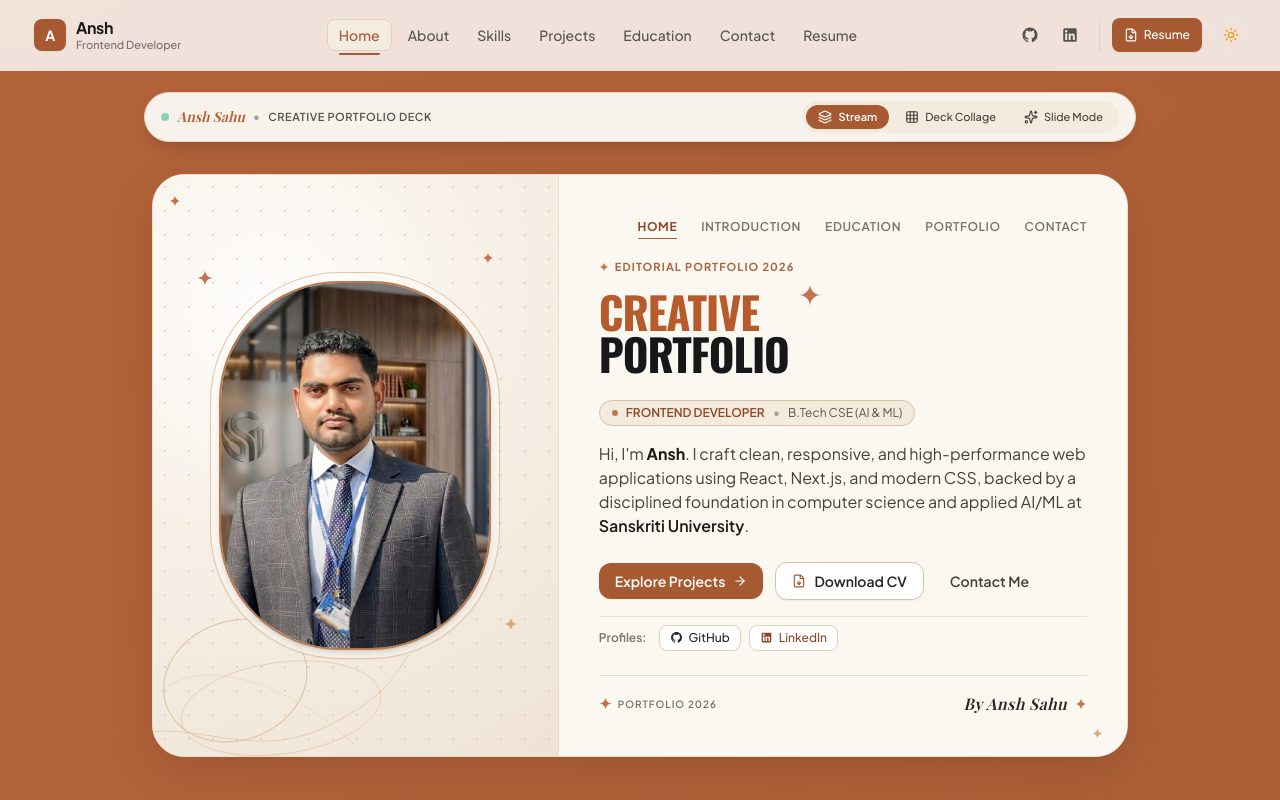
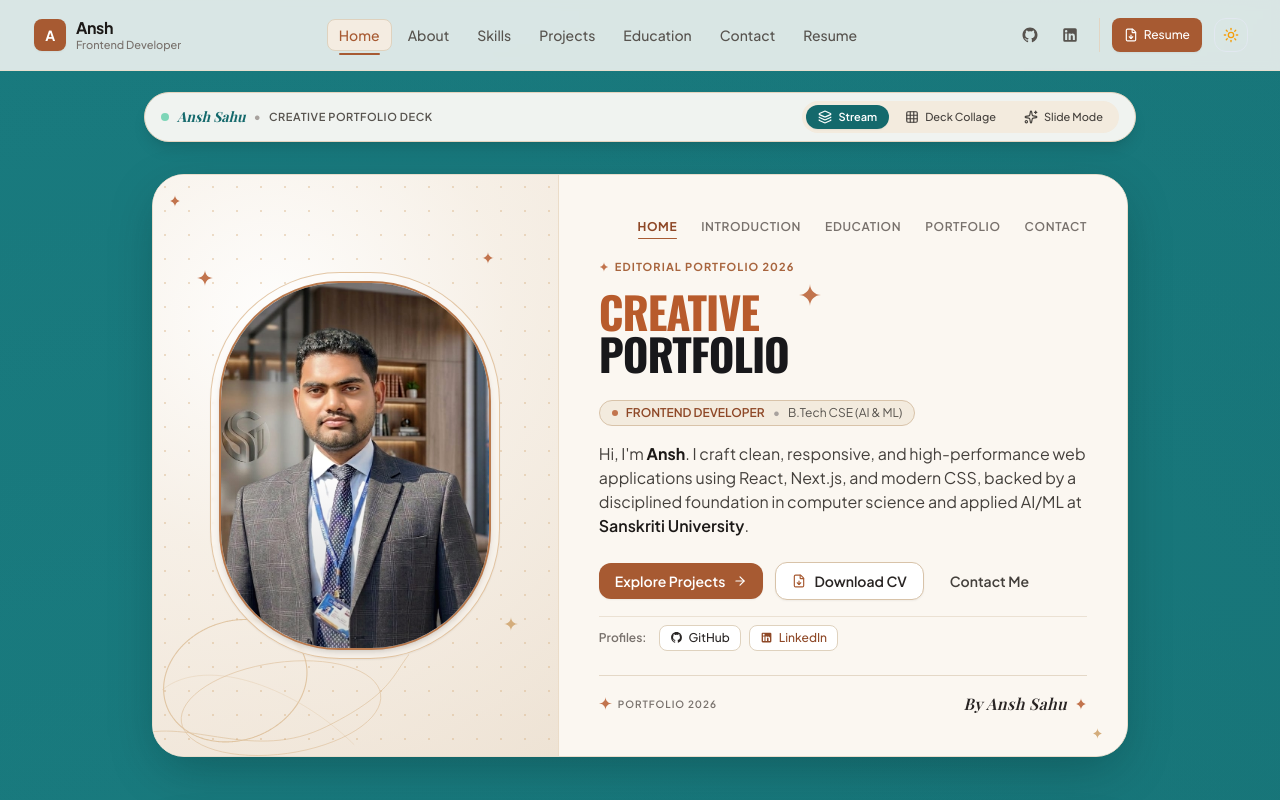
Before and after one commit to ansh-sahu-tech/My-Portfolio, a React (Vite) app: page / in a window 1280 px wide. Shown: the top 800 px of the page. Built offline with nearby package versions, Linux system fonts and the light colour scheme; a web font is replaced by a local one.

Commit message:
sections

```diff
--- a/index.html
+++ b/index.html
@@ -4,7 +4,7 @@
     <meta charset="UTF-8" />
     <link rel="icon" type="image/svg+xml" href="/favicon.svg" />
     <meta name="viewport" content="width=device-width, initial-scale=1.0" />
-    <meta name="theme-color" content="#a75a32" />
+    <meta name="theme-color" content="#14696c" />
 
     <!-- Primary SEO Meta Tags -->
     <title>Ansh | Frontend Developer Portfolio</title>
@@ -31,7 +31,7 @@
     <link rel="preconnect" href="https://fonts.gstatic.com" crossorigin>
     <link href="https://fonts.googleapis.com/css2?family=Cormorant+Garamond:ital,wght@0,500;0,600;1,400;1,600&family=Inter:wght@300;400;500;600;700;800&family=Oswald:wght@500;600;700&family=Playfair+Display:ital,wght@0,600;0,700;1,400;1,600&family=Plus+Jakarta+Sans:wght@400;500;600;700;800&display=swap" rel="stylesheet">
   </head>
-  <body class="terracotta-canvas text-stone-900 antialiased selection:bg-[#ecd7ca] selection:text-[#743d23] overflow-x-hidden min-h-screen">
+  <body class="teal-canvas text-stone-900 antialiased selection:bg-[#daf1f2] selection:text-[#062426] overflow-x-hidden min-h-screen">
     <div id="root"></div>
     <script type="module" src="/src/main.tsx"></script>
   </body>
--- a/src/components/editorial/DeckGridCollage.tsx
+++ b/src/components/editorial/DeckGridCollage.tsx
@@ -12,7 +12,7 @@ export const DeckGridCollage: React.FC<DeckGridCollageProps> = ({ onSelectCard }
       {/* 1. Large Top Hero Slide Card */}
       <div
         onClick={() => onSelectCard('hero')}
-        className="cursor-pointer group relative rounded-2xl sm:rounded-3xl overflow-hidden bg-[#fbf7f1] border border-[#e4d5c0] shadow-[0_12px_36px_-6px_rgba(45,18,5,0.35)] transition-all duration-300 hover:scale-[1.01] hover:shadow-[0_20px_45px_-6px_rgba(45,18,5,0.45)]"
+        className="cursor-pointer group relative rounded-2xl sm:rounded-3xl overflow-hidden bg-[#fbf7f1] border border-[#e4d5c0] shadow-[0_12px_36px_-6px_rgba(6,36,38,0.4)] transition-all duration-300 hover:scale-[1.01] hover:shadow-[0_20px_45px_-6px_rgba(6,36,38,0.55)]"
       >
         <div className="grid grid-cols-12 min-h-[220px] sm:min-h-[280px]">
           {/* Left Cameo Frame */}
--- a/src/components/editorial/EditorialSlideCard.tsx
+++ b/src/components/editorial/EditorialSlideCard.tsx
@@ -39,7 +39,7 @@ export const EditorialSlideCard: React.FC<EditorialSlideCardProps> = ({
       whileInView={{ opacity: 1, y: 0 }}
       viewport={{ once: true, margin: '-50px' }}
       transition={{ duration: 0.5, ease: [0.16, 1, 0.3, 1] }}
-      className={`relative w-full max-w-5xl mx-auto rounded-3xl sm:rounded-[32px] overflow-hidden bg-[#fcfaf6] border border-[#e8ddcc] shadow-[0_16px_50px_-10px_rgba(65,28,10,0.22)] transition-all duration-300 hover:shadow-[0_22px_60px_-10px_rgba(65,28,10,0.3)] ${className}`}
+      className={`relative w-full max-w-5xl mx-auto rounded-3xl sm:rounded-[32px] overflow-hidden bg-[#fcfaf6] border border-[#e8ddcc] shadow-[0_16px_50px_-10px_rgba(6,36,38,0.35)] transition-all duration-300 hover:shadow-[0_22px_60px_-10px_rgba(6,36,38,0.45)] ${className}`}
     >
       {/* Delicate outer card frame accents */}
       <div className="absolute top-3 left-4 z-20 pointer-events-none">
--- a/src/components/layout/PublicLayout.tsx
+++ b/src/components/layout/PublicLayout.tsx
@@ -25,7 +25,7 @@ export const PublicLayout: React.FC = () => {
   }, []);
 
   return (
-    <div className="min-h-screen flex flex-col terracotta-canvas text-stone-900 selection:bg-[#ecd7ca] selection:text-[#743d23] font-sans">
+    <div className="min-h-screen flex flex-col teal-canvas text-stone-900 selection:bg-[#daf1f2] selection:text-[#062426] font-sans">
       {/* Command Palette for quick access */}
       <CommandPalette
         isOpen={commandPaletteOpen}
--- a/src/index.css
+++ b/src/index.css
@@ -106,13 +106,14 @@
     position: relative;
   }
 
-  /* Terracotta canvas background matching screenshot */
+  /* Deep Teal canvas background matching user's exact screenshot #14696c */
+  .teal-canvas,
   .terracotta-canvas {
-    background-color: #a75a32;
+    background-color: #14696c;
     background-image:
-      radial-gradient(circle at 15% 20%, rgba(188, 114, 76, 0.4) 0%, transparent 40%),
-      radial-gradient(circle at 85% 80%, rgba(138, 68, 35, 0.5) 0%, transparent 50%),
-      linear-gradient(160deg, #b05f35 0%, #9c512a 50%, #87421e 100%);
+      radial-gradient(circle at 15% 20%, rgba(30, 138, 142, 0.35) 0%, transparent 40%),
+      radial-gradient(circle at 85% 80%, rgba(11, 62, 65, 0.5) 0%, transparent 50%),
+      linear-gradient(160deg, #18777b 0%, #14696c 50%, #0e4c4f 100%);
   }
 
   /* Cameo Oval Frame with double border & subtle glow */
--- a/src/pages/public/HomePage.tsx
+++ b/src/pages/public/HomePage.tsx
@@ -96,7 +96,7 @@ export const HomePage: React.FC = () => {
   ];
 
   return (
-    <div className="w-full min-h-screen terracotta-canvas text-stone-900 font-sans pb-24 select-text">
+    <div className="w-full min-h-screen teal-canvas text-stone-900 font-sans pb-24 select-text">
       {/* ========================================================
           TOP PRESENTATION CONTROLLER & VIEW SWITCHER
           ======================================================== */}
@@ -104,7 +104,7 @@ export const HomePage: React.FC = () => {
         <div className="pointer-events-auto flex items-center justify-between bg-[#fcfaf7]/95 backdrop-blur-md border border-[#e5d4bf] px-4 py-2 rounded-full shadow-lg">
           <div className="flex items-center gap-2 text-xs font-semibold text-stone-700">
             <span className="w-2 h-2 rounded-full bg-emerald-500 animate-pulse" />
-            <span className="hidden sm:inline font-serif italic text-sm text-[#b85b2c]">
+            <span className="hidden sm:inline font-serif italic text-sm text-[#14696c] font-bold">
               Ansh Sahu
             </span>
             <span className="hidden sm:inline text-stone-400">•</span>
@@ -119,7 +119,7 @@ export const HomePage: React.FC = () => {
               onClick={() => setViewMode('stream')}
               className={`flex items-center gap-1.5 px-3 py-1 rounded-full transition-all duration-200 font-medium ${
                 viewMode === 'stream'
-                  ? 'bg-[#a75a32] text-white shadow-sm font-semibold'
+                  ? 'bg-[#14696c] text-white shadow-sm font-semibold'
                   : 'text-stone-700 hover:text-stone-950'
               }`}
               title="Editorial Scroll View"
@@ -132,7 +132,7 @@ export const HomePage: React.FC = () => {
               onClick={() => setViewMode('collage')}
               className={`flex items-center gap-1.5 px-3 py-1 rounded-full transition-all duration-200 font-medium ${
                 viewMode === 'collage'
-                  ? 'bg-[#a75a32] text-white shadow-sm font-semibold'
+                  ? 'bg-[#14696c] text-white shadow-sm font-semibold'
                   : 'text-stone-700 hover:text-stone-950'
               }`}
               title="Overview Deck Collage (as in Screenshot)"
@@ -145,7 +145,7 @@ export const HomePage: React.FC = () => {
               onClick={() => setViewMode('slide')}
               className={`flex items-center gap-1.5 px-3 py-1 rounded-full transition-all duration-200 font-medium ${
                 viewMode === 'slide'
-                  ? 'bg-[#a75a32] text-white shadow-sm font-semibold'
+                  ? 'bg-[#14696c] text-white shadow-sm font-semibold'
                   : 'text-stone-700 hover:text-stone-950'
               }`}
               title="Step-by-step Presentation Slide Mode"
--- a/tailwind.config.js
+++ b/tailwind.config.js
@@ -8,6 +8,19 @@ export default {
   theme: {
     extend: {
       colors: {
+        deepteal: {
+          50: '#f0f9f9',
+          100: '#daf1f2',
+          200: '#b8e3e5',
+          300: '#86cfd3',
+          400: '#4fb2b8',
+          500: '#2c939a',
+          600: '#14696c', // Exact user screenshot hex
+          700: '#125a5d',
+          800: '#12494c',
+          900: '#133e40',
+          950: '#062426',
+        },
         terracotta: {
           50: '#fdf8f5',
           100: '#f9eee8',
@@ -15,7 +28,7 @@ export default {
           300: '#e7c0aa',
           400: '#d89c7d',
           500: '#c2744d',
-          600: '#a75a32', // Matches image background & primary rust
+          600: '#a75a32',
           700: '#8e4827',
           800: '#743d23',
           900: '#603520',
```
